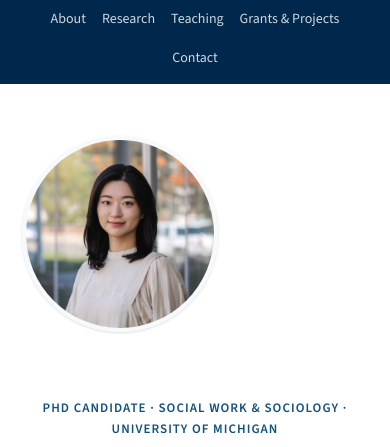
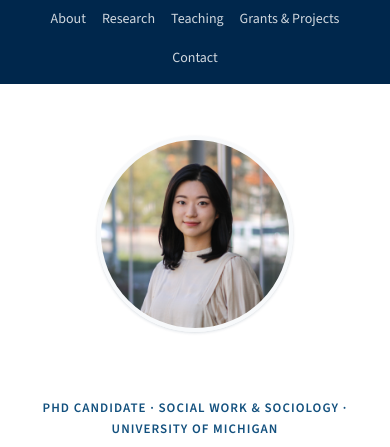
Before and after one commit to subinminn/bio, a plain HTML site: page index.html in a window 390 px wide. Shown: the part 47-494 px from the top of the page. Drawn offline with nearby package versions, Linux system fonts and the light colour scheme.

Commit message:
Update index.html

```diff
--- a/index.html
+++ b/index.html
@@ -129,7 +129,7 @@
     .topbar .wrap{padding:14px 22px;flex-direction:column;gap:10px}
     .topbar nav{gap:16px;flex-wrap:wrap;justify-content:center}
     .hero{padding:52px 0 44px}
-    .hero .inner{flex-direction:column;text-align:center}
+    .hero .inner{flex-direction:column;text-align:center;align-items:center !important}
     .hero h1{font-size:30px}
     .about-grid,.teach-cols,.gp-grid{grid-template-columns:1fr;gap:28px}
     .contact .wrap{padding:44px 22px}
```
